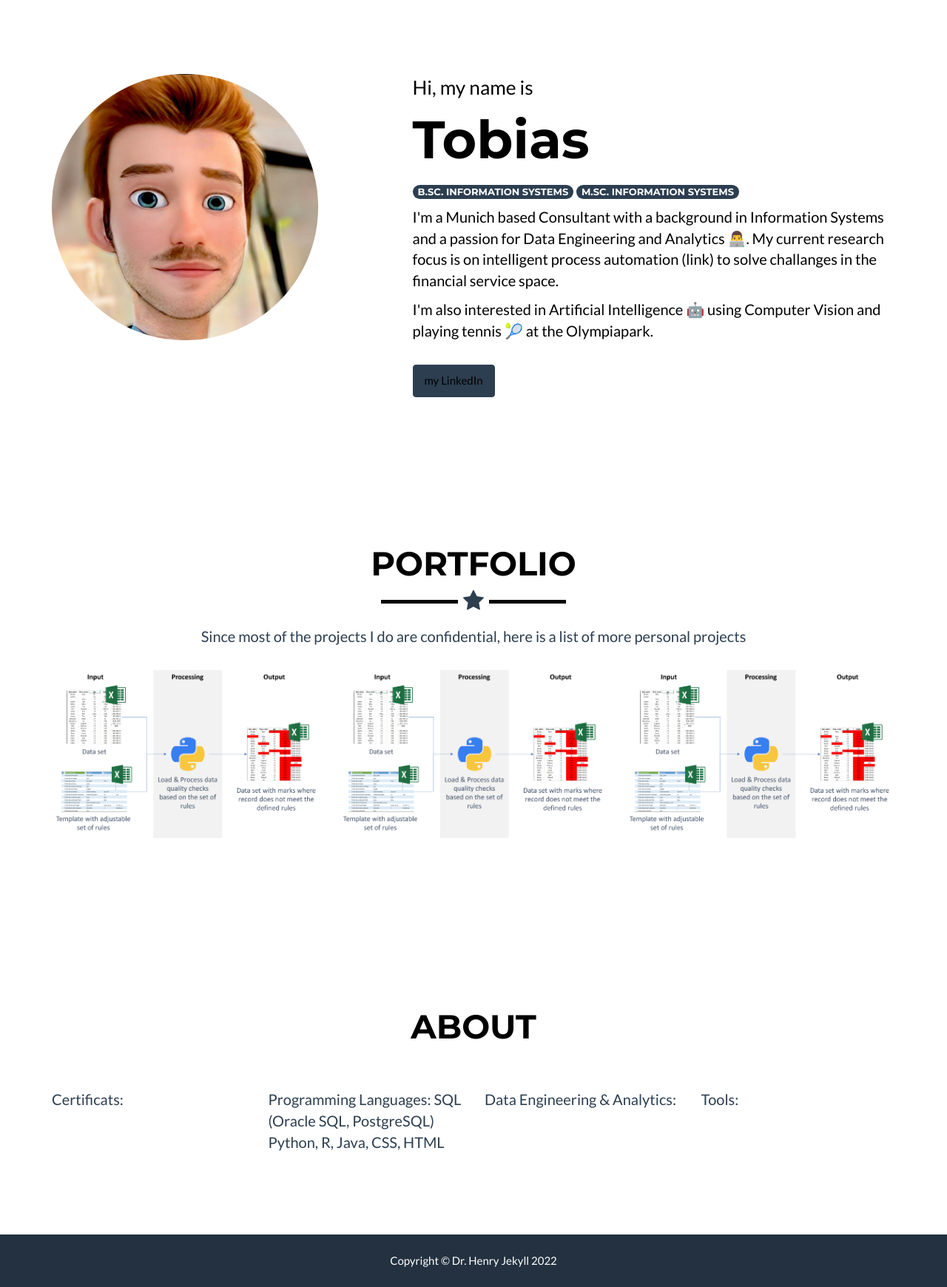
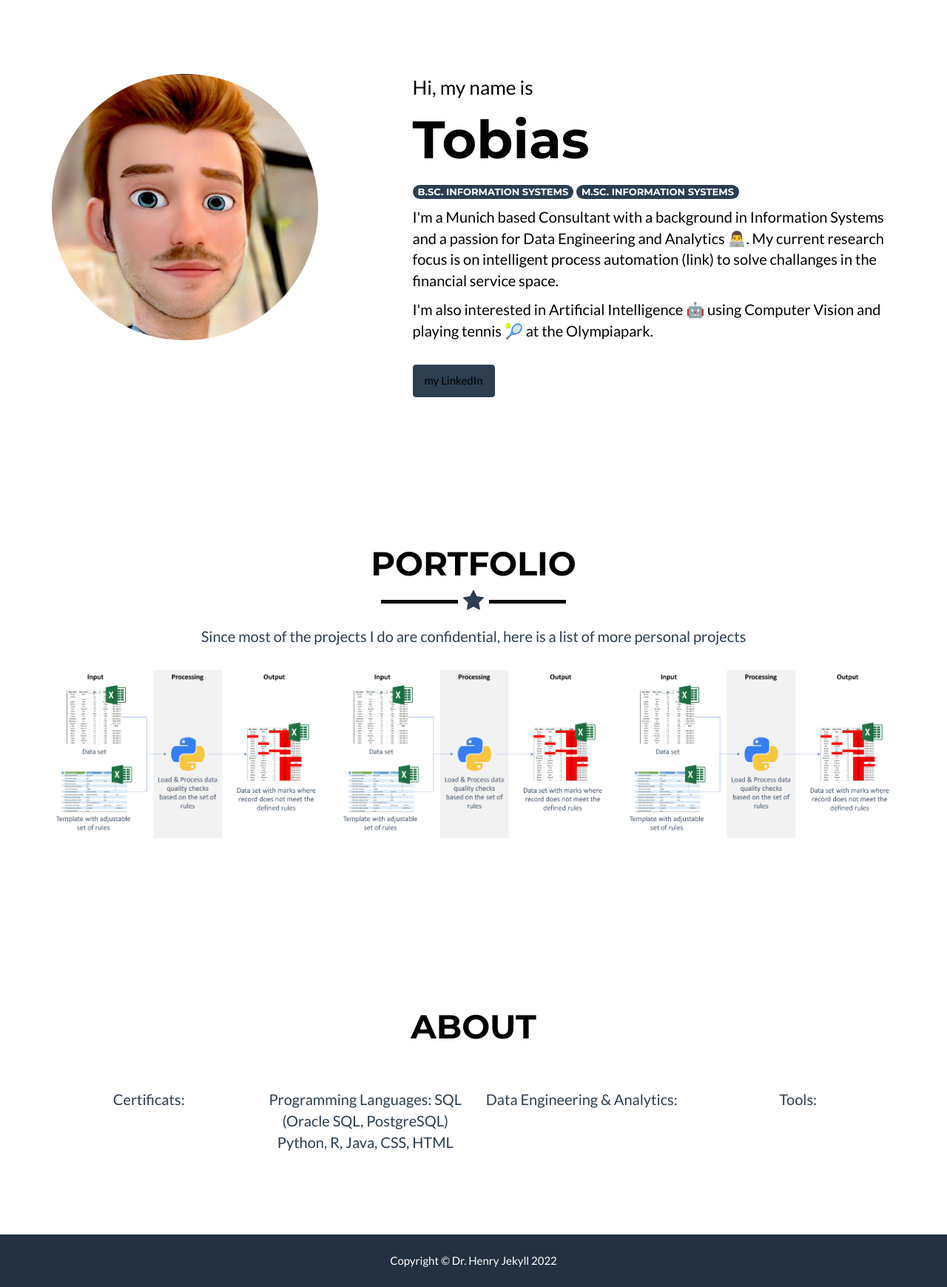
Before and after one commit to tolan005/tolan005.github.io, a Jekyll site: the page built from _posts/2014-07-18-project-1.markdown, in a window 1280 px wide. Shown: the whole page at 74% size. Built offline with Jekyll 4.4.1, drawn with Linux system fonts in a browser that asks for light colours.

Commit message:
Update about.html
text center

```diff
--- a/_includes/about.html
+++ b/_includes/about.html
@@ -8,22 +8,22 @@
                 </div>
             </div>
             <div class="row">
-                <div class="col-lg-3">
+                <div class="col-lg-3 text-center">
                     <p>Certificats:
 
                  </p>
                 </div>
-                <div class="col-lg-3">
+                <div class="col-lg-3 text-center">
                     <p>Programming Languages:
                        SQL (Oracle SQL, PostgreSQL) Python, R, Java, CSS, HTML
                  </p>
                 </div>
-                <div class="col-lg-3">
+                <div class="col-lg-3 text-center">
                     <p>Data Engineering & Analytics:
 
                  </p>
                 </div>
-                <div class="col-lg-3">
+                <div class="col-lg-3 text-center">
                     <p>Tools:
 
                  </p>
```
